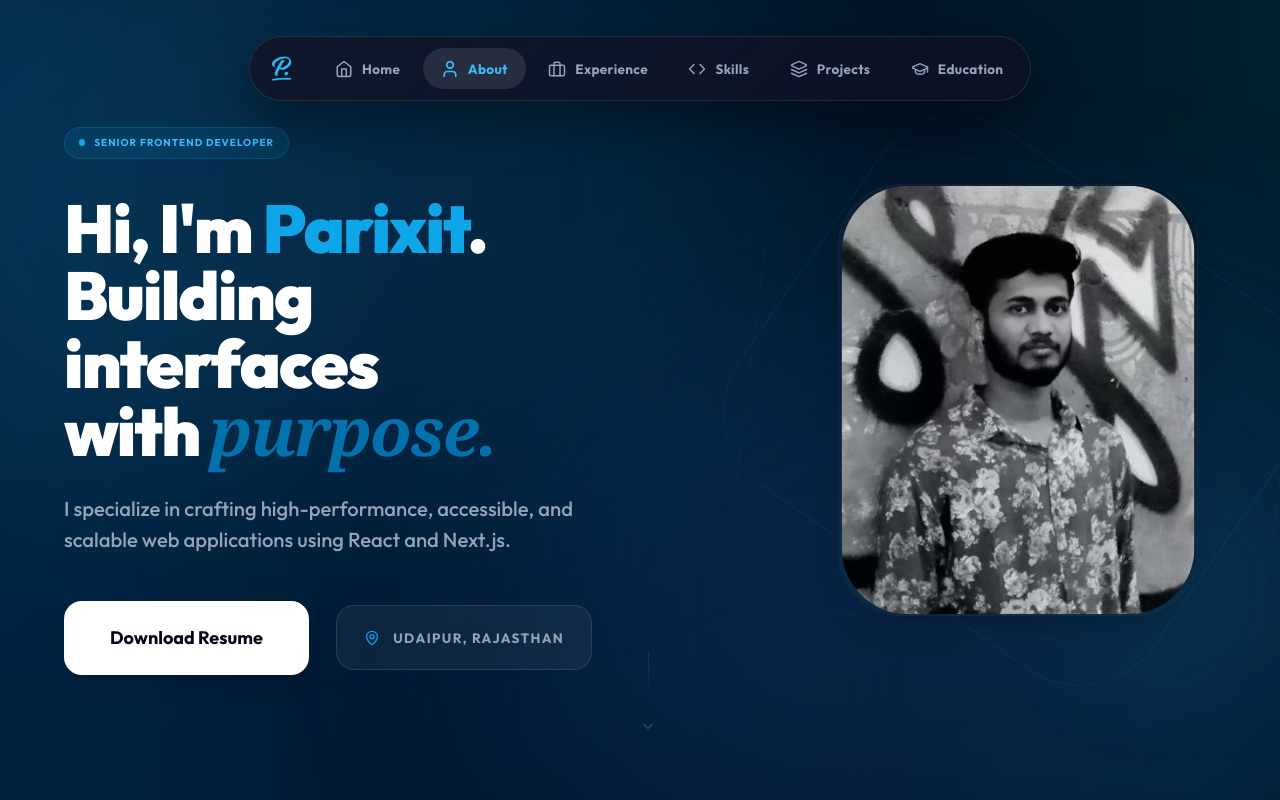
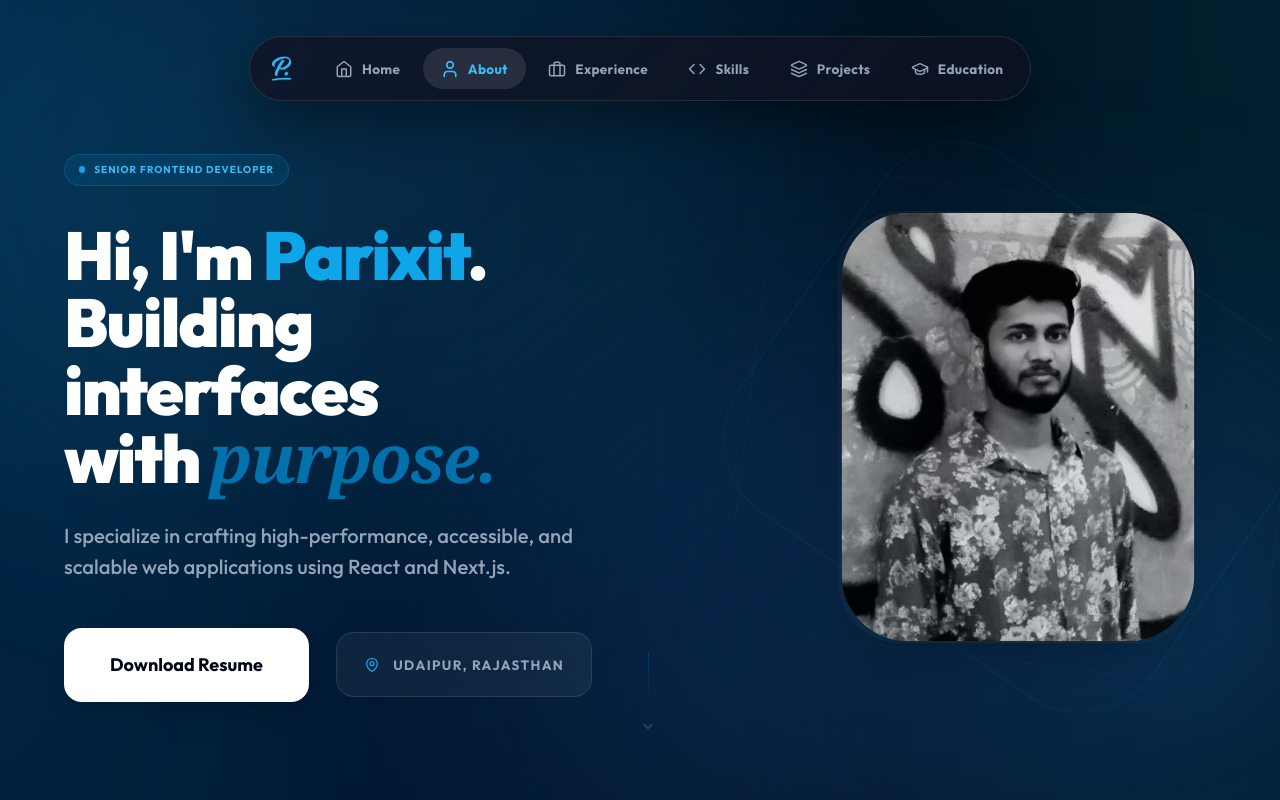
Before and after one commit to parixitsoni/portfolio, a Next.js app: page / in a window 1280 px wide. Shown: the top 800 px of the page. Built offline with nearby package versions, Linux system fonts and the light colour scheme.

Commit message:
Fix: Overlapping

```diff
--- a/src/components/Hero/index.jsx
+++ b/src/components/Hero/index.jsx
@@ -5,7 +5,7 @@
 import { getAssetPath } from "../../utils/paths";
 
 export const Hero = () => (
-  <section id="home" className="min-h-screen flex items-center justify-center px-4 md:px-6 relative pt-20 pb-20">
+  <section id="home" className="min-h-screen flex items-center justify-center px-4 md:px-6 relative pt-32 pb-20">
     <div className="max-w-5xl w-full flex flex-col md:flex-row items-center justify-between gap-8 md:gap-12 relative z-10">
       <div className="flex-1 text-center md:text-left order-2 md:order-1">
         <div className="inline-flex items-center gap-2 px-3 py-1.5 rounded-full bg-sky-500/10 border border-sky-500/20 text-sky-600 dark:text-sky-400 text-[10px] font-bold uppercase tracking-widest mb-8 animate-fadeInUp">
```
